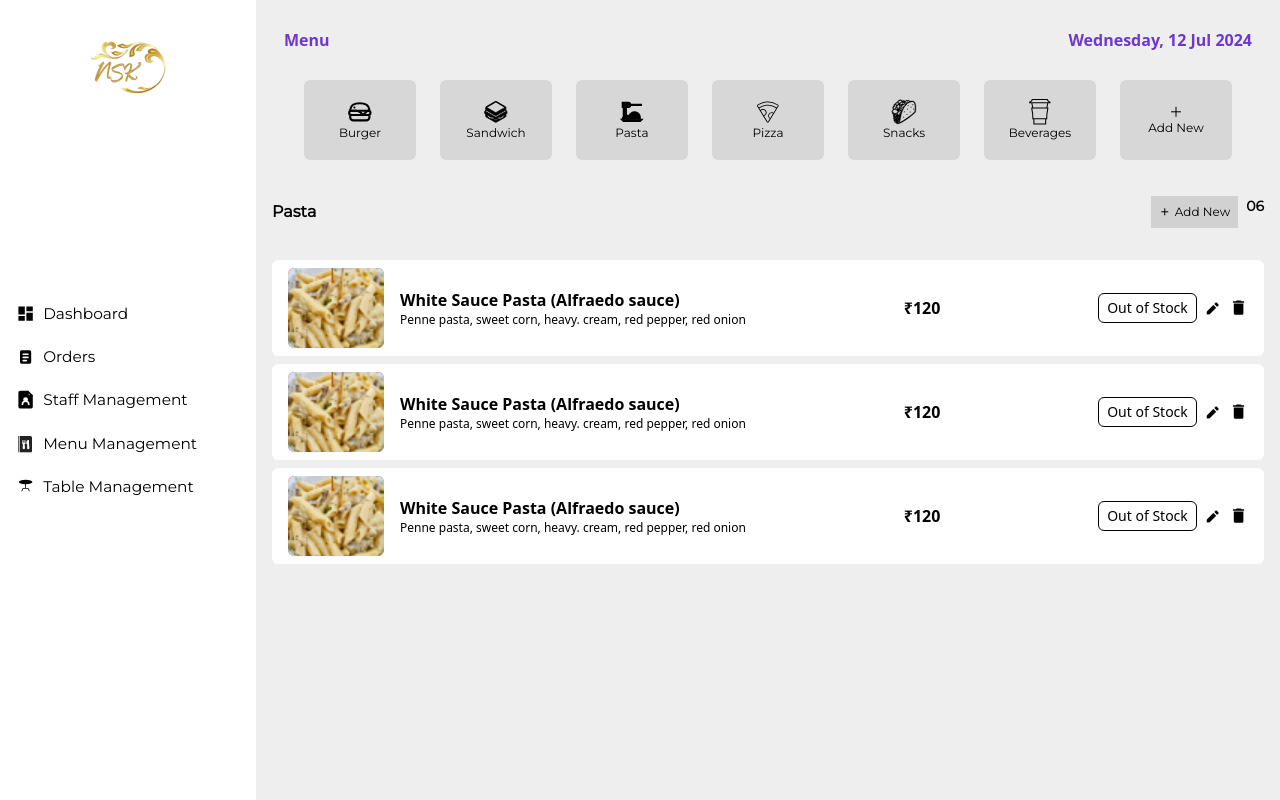
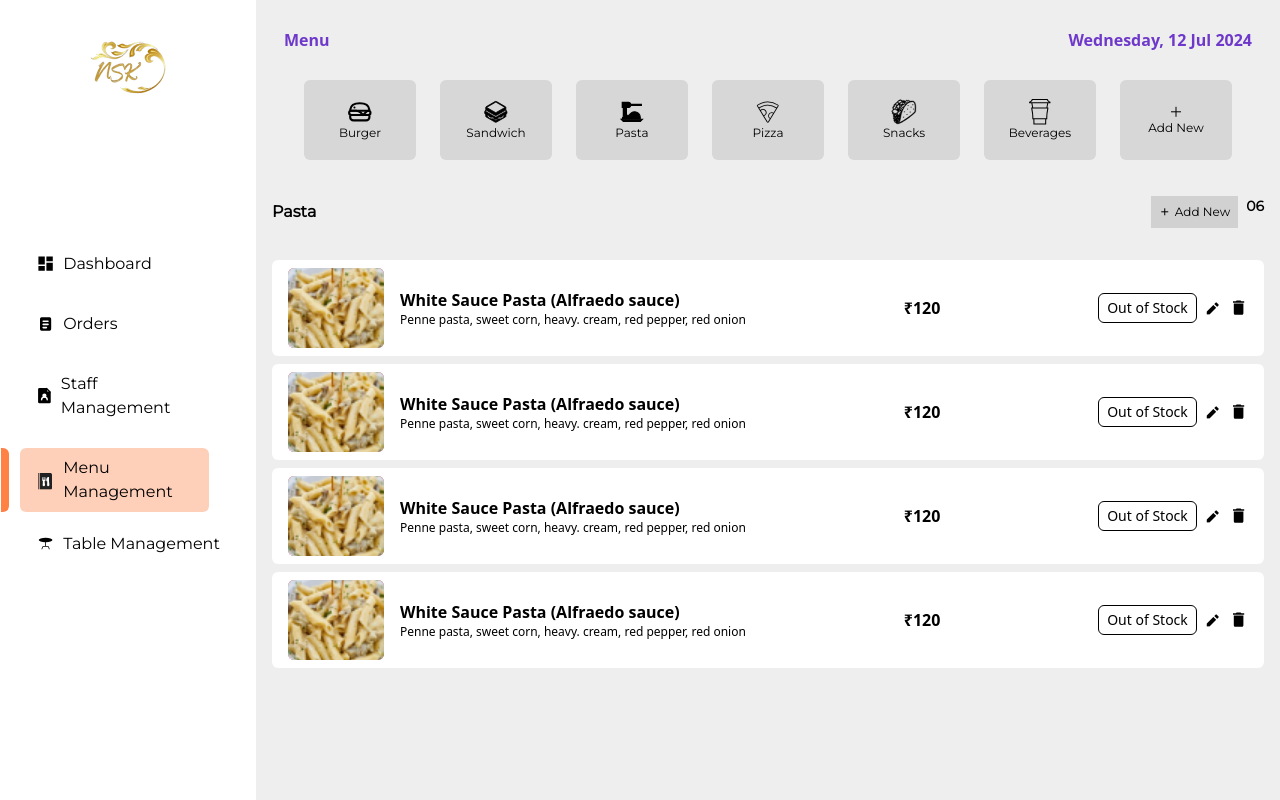
Before and after one commit to nskitchen/Front-End, a React (Vite) app: page /admin/menu in a window 1280 px wide. Built offline with nearby package versions, Linux system fonts and the light colour scheme.

Commit message:
routing&login

```diff
--- a/src/App.jsx
+++ b/src/App.jsx
@@ -9,6 +9,7 @@ import AdminOrderPage from './Pages/AdminOrderPage'
 import AdminCompletedOrder from './Pages/AdminCompletedOrder'
 import AdminDashboard from './Pages/AdminDashboard'
 import AdminMenuPage from './Pages/AdminMenuPage'
+import Login from './Pages/Login'
 
 
 function App() {
@@ -18,6 +19,8 @@ function App() {
    <div className="w-full relative overflow-hidden">
     <Routes>
       <Route path='/' index element={<Main/>}/>
+      <Route path='/login'  element={<Login/>}/>
+
       <Route path='/chef'>
       <Route path='home' element={<ChefHome/>}/>
       </Route>
--- a/src/Components/admin/AdminMenu.jsx
+++ b/src/Components/admin/AdminMenu.jsx
@@ -6,6 +6,7 @@ export function IcBaselineDelete(props) {
       xmlns="http://www.w3.org/2000/svg"
       width="1.5vw"
       height="1.5vw"
+      className="cursor-pointer"
       viewBox="0 0 24 24"
       {...props}
     >
@@ -16,7 +17,29 @@ export function IcBaselineDelete(props) {
     </svg>
   );
 }
-const AdminMenu = () => {
+const AdminMenu = ({setedit}) => {
+  const data = [
+    {
+      name:"White Sauce Pasta (Alfraedo sauce)",
+      dets:"Penne pasta, sweet corn, heavy. cream, red pepper, red onion",
+      img:"foodAdminDemo.png"
+    },
+    {
+      name:"White Sauce Pasta (Alfraedo sauce)",
+      dets:"Penne pasta, sweet corn, heavy. cream, red pepper, red onion",
+      img:"foodAdminDemo.png"
+    },
+    {
+      name:"White Sauce Pasta (Alfraedo sauce)",
+      dets:"Penne pasta, sweet corn, heavy. cream, red pepper, red onion",
+      img:"foodAdminDemo.png"
+    },
+    {
+      name:"White Sauce Pasta (Alfraedo sauce)",
+      dets:"Penne pasta, sweet corn, heavy. cream, red pepper, red onion",
+      img:"foodAdminDemo.png"
+    }
+  ]
   return (
     <div className="w-full">
       <div className="flex items-center justify-center gap-6 mont">
@@ -33,16 +56,19 @@ const AdminMenu = () => {
         </div>
       </div>
       <div className="w-full flex flex-col gap-2 p-4 relative overflow-y-auto">
-      <div className="flex items-center justify-between px-4 bg-white rounded-md p-2">
+     {
+      data?.map((i,index)=>(
+        <div key={index} className="flex items-center justify-between px-4 bg-white rounded-md p-2">
         <div className="flex items-center gap-4 justify-center">
           <div className="w-24 h-20 rounded-md bg-red-500 relative overflow-hidden">
-            <img src="/foodAdminDemo.png" className="h-full w-full object-cover" alt="" />
+            <img src={`/${i?.img}`} className="h-full w-full object-cover" alt="" />
           </div>
           <h1 className="text-base font-semibold">
-            White Sauce Pasta (Alfraedo sauce)
+           {i?.name}
             <br />
             <p className="text-xs font-light">
-              Penne pasta, sweet corn, heavy. cream, red pepper, red onion
+           {i?.dets}
+
             </p>
           </h1>
         </div>
@@ -51,56 +77,12 @@ const AdminMenu = () => {
           <button className="border-[1px] border-black rounded-md px-2 py-1 text-sm">
             Out of Stock
           </button>
-          <i className="ri-pencil-fill"></i>
+          <i className="ri-pencil-fill cursor-pointer" onClick={()=>setedit(i)}></i>
           <IcBaselineDelete/>
         </div>
       </div>
-      <div className="flex items-center justify-between px-4 bg-white rounded-md p-2">
-        <div className="flex items-center gap-4 justify-center">
-          <div className="w-24 h-20 rounded-md bg-red-500 relative overflow-hidden">
-          <img src="/foodAdminDemo.png" className="h-full w-full object-cover" alt="" />
-
-          </div>
-          <h1 className="text-base font-semibold">
-            White Sauce Pasta (Alfraedo sauce)
-            <br />
-            <p className="text-xs font-light">
-              Penne pasta, sweet corn, heavy. cream, red pepper, red onion
-            </p>
-          </h1>
-        </div>
-        <h1 className="font-semibold">₹120</h1>
-        <div className="flex items-center justify-center gap-2">
-          <button className="border-[1px] border-black rounded-md px-2 py-1 text-sm">
-            Out of Stock
-          </button>
-          <i className="ri-pencil-fill"></i>
-          <IcBaselineDelete/>
-        </div>
-      </div>
-      <div className="flex items-center justify-between px-4 bg-white rounded-md p-2">
-        <div className="flex items-center gap-4 justify-center">
-          <div className="w-24 h-20 rounded-md bg-red-500 relative overflow-hidden">
-          <img src="/foodAdminDemo.png" className="h-full w-full object-cover" alt="" />
-
-          </div>
-          <h1 className="text-base font-semibold">
-            White Sauce Pasta (Alfraedo sauce)
-            <br />
-            <p className="text-xs font-light">
-              Penne pasta, sweet corn, heavy. cream, red pepper, red onion
-            </p>
-          </h1>
-        </div>
-        <h1 className="font-semibold">₹120</h1>
-        <div className="flex items-center justify-center gap-2">
-          <button className="border-[1px] border-black rounded-md px-2 py-1 text-sm">
-            Out of Stock
-          </button>
-          <i className="ri-pencil-fill"></i>
-          <IcBaselineDelete/>
-        </div>
-      </div>
+      ))
+     }
       </div>
 
     </div>
--- a/src/Components/admin/AdminSidebar.jsx
+++ b/src/Components/admin/AdminSidebar.jsx
@@ -1,4 +1,5 @@
 import React from "react";
+import { NavLink } from "react-router-dom";
 
 export function LetsIconsOrderFill(props, { height, width }) {
   return (
@@ -84,53 +85,78 @@ export function MaterialSymbolsLightTableBar(props, { height, width }) {
     </svg>
   );
 }
-const AdminSidebar = () => {
+const AdminSidebar = ({ data }) => {
   return (
-    <div className="h-full w-[20vw] relative bg-white flex flex-col items-center justify-center gap-5 shrink-0 text-[1.2vw]">
+    <div className="h-full w-[20vw] relative bg-white flex flex-col items-start pl-5 justify-center gap-5 shrink-0 text-[1.2vw]">
       <img
         src="/goldenLogo.png"
         alt="logo"
         className="absolute top-10 left-1/2 -translate-x-1/2"
       />
-      <div
-        className="w-full px-4
-        flex items-center justify-start  gap-2"
+      <NavLink
+        to={"/admin/dashboard"}
+        className={`px-4
+        flex items-center justify-start  gap-2 ${
+          data === "dashboard" ? "bg-[#ff82445f]" : "bg-transparent"
+        }  w-[80%] p-2 rounded-md relative transition-all duration-200 eas`}
       >
+        {data === "dashboard" && (
+          <div className="line absolute h-full w-2 right-[106%] rounded-r-md bg-[#FF8144]"></div>
+        )}
         <IcBaselineDashboard height="1.5vw" width="1.5vw" />
 
-        <h1 className="mont font-medium">Dashboard</h1>
-      </div>
-      <div
-        className="w-full px-4
-        flex items-center justify-start  gap-2"
+        <h1 className="mont text-base font-medium">Dashboard</h1>
+      </NavLink>
+      <NavLink
+      to={"/admin/currentorder"}
+   className={`px-4
+    flex items-center justify-start  gap-2 ${
+      data === "order" ? "bg-[#ff82445f]" : "bg-transparent"
+    }  w-[80%] p-2 rounded-md relative transition-all duration-200 ease-linear`}
       >
+          {data === "order" && (
+          <div className="line absolute h-full w-2 right-[106%] rounded-r-md bg-[#FF8144]"></div>
+        )}
         <LetsIconsOrderFill height="1.5vw" width="1.5vw" />
-        <h1 className="mont font-medium">Orders</h1>
-      </div>
-      <div
-        className="w-full px-4
-        flex items-center justify-start  gap-2"
+        <h1 className="mont text-base font-medium">Orders</h1>
+      </NavLink>
+      <NavLink
+     to={"/admin/staff"}
+     className={`px-4
+      flex items-center justify-start  gap-2 ${
+        data === "staff" ? "bg-[#ff82445f]" : "bg-transparent"
+      }  w-[80%] p-2 rounded-md relative transition-all duration-200 ease-linear`}
       >
+         {data === "staff" && (
+          <div className="line absolute h-full w-2 right-[106%] rounded-r-md bg-[#FF8144]"></div>
+        )}
         <IconParkSolidFileStaff height="1.5vw" width="1.5vw" />
-        <h1 className="mont font-medium">Staff Management</h1>
-      </div>
-      <div
-        className="w-full px-4
-        flex items-center justify-start  gap-2"
+        <h1 className="mont text-base font-medium">Staff Management</h1>
+      </NavLink>
+      <NavLink
+     to={"/admin/menu"}
+
+  className={`px-4
+    flex items-center justify-start  gap-2 ${
+      data === "menu" ? "bg-[#ff82445f]" : "bg-transparent"
+    }  w-[80%] p-2 rounded-md relative transition-all duration-200 ease-linear`}
       >
+           {data === "menu" && (
+          <div className="line absolute h-full w-2 right-[106%] rounded-r-md bg-[#FF8144]"></div>
+        )}
         <img
           src="/menuIcon.png"
           className="h-[1.5vw] w-[1.5vw] object-cover"
           alt=""
         />
-        <h1 className="mont font-medium">Menu Management</h1>
-      </div>
+        <h1 className="mont text-base font-medium">Menu Management</h1>
+      </NavLink>
       <div
         className="w-full px-4
         flex items-center justify-start  gap-2"
       >
         <MaterialSymbolsLightTableBar height="1.5vw" width="1.5vw" />
-        <h1 className="mont font-medium">Table Management</h1>
+        <h1 className="mont text-base font-medium">Table Management</h1>
       </div>
     </div>
   );
--- a/src/Pages/AdminDashboard.jsx
+++ b/src/Pages/AdminDashboard.jsx
@@ -6,7 +6,7 @@ const AdminDashboard = () => {
   return (
     <div className="w-full h-screen bg-[#EEEEEE] flex"
     >
-      <AdminSidebar/>
+      <AdminSidebar data={"dashboard"}/>
       <div className="w-full h-full overflow-y-auto  relative">
         <div className="flex w-full items-center justify-between font-bold text-[#6E39CB] p-7">
           <h1>Nice! We have a lot of orders</h1>
--- a/src/Pages/AdminMenuPage.jsx
+++ b/src/Pages/AdminMenuPage.jsx
@@ -8,13 +8,13 @@ const AdminMenuPage = () => {
   const [edit, setedit] = useState("");
   return (
     <div className="w-full h-screen bg-[#EEEEEE] flex">
-      <AdminSidebar />
+      <AdminSidebar data={"menu"} />
       <div className="w-full h-full overflow-y-auto  relative">
         <div className="flex w-full items-center justify-between font-bold text-[#6E39CB] p-7">
           <h1>Menu</h1>
           <h1>Wednesday, 12 Jul 2024 </h1>
         </div>
-        {edit ? <MenuEditPage /> : <AdminMenu />}
+        {edit ? <MenuEditPage edit={edit} setedit={setedit} /> : <AdminMenu setedit={setedit} />}
       </div>
     </div>
   );
--- a/src/Pages/AdminStaff.jsx
+++ b/src/Pages/AdminStaff.jsx
@@ -7,8 +7,8 @@ import AddMember from "../Components/admin/AddMember";
 const AdminStaff = () => {
   const [add, setadd] = useState(false);
   return (
-    <div className="h-screen w-full bg-[#EEEEEE] flex">
-      <AdminSidebar />
+    <div className="h-screen w-full bg-[#EEEEEE] flex relative overflow-y-auto">
+      <AdminSidebar data={"staff"} />
       <div className="w-full flex flex-col p-7 mont">
         <div className="flex w-full items-center justify-between">
           <h1 className="text-[#6E39CB] text-1.7s boldf">Staff Members</h1>
--- /dev/null
+++ b/src/Pages/Login.jsx
@@ -0,0 +1,48 @@
+import { Input, Typography } from 'antd'
+import React from 'react'
+import { NavLink } from 'react-router-dom'
+
+const Login = () => {
+  return (
+    <div className="w-full mont h-screen flex max-md:flex-col items-center justify-center max-md:p-5">
+        <h1 className='md:hidden leading-tight text-3.2mid abril'>
+        North-South Kitchen
+        </h1>
+    <div className="w-1/2 h-full flex flex-col items-center justify-center gap-5 max-md:w-full max-md:p-6">
+    <h1 className='text-4xl boldf text-left w-1/2 max-md:w-full'>Login
+        <br />
+        <span className='text-sm font-light'>
+        How do i get started lorem ipsum dolor at?
+        </span>
+    </h1>
+
+    <div className='flex flex-col gap-3 w-1/2 max-md:w-full'>
+      <Typography.Text  className='text-base'>Name/Id</Typography.Text>
+      <Input
+      className='p-2 bg-gray-100'
+        placeholder="Enter your name or ID provided"
+      />
+    </div>
+    <div className='flex flex-col gap-3 w-1/2 max-md:w-full'>
+      <Typography.Text  className='text-base'>Password</Typography.Text>
+      <Input.Password
+      className='p-2 bg-gray-100'
+
+      placeholder="input password" />
+
+    </div>
+<NavLink to={""} className="text-[#FF8144] w-1/2 max-md:w-full text-right">
+Forgot password
+</NavLink>
+<button className='px-8 p-2 bg-[#FF8144]  text-white text-lg rounded-md w-1/2 max-md:w-full'>
+        Login
+    </button>
+    </div>
+    <div className="w-1/2 h-full flex items-center justify-center p-4 max-md:hidden">
+    <img src="/loginImage.png" className='h-full w-full rounded-md' alt="" />
+    </div>
+    </div>
+  )
+}
+
+export default Login
```
Also changed, not shown: src/Components/admin/MenuEditPage.jsx (+96 -3 lines), src/Pages/AdminCompletedOrder.jsx (+9 -8 lines), src/Pages/AdminOrderPage.jsx (+7 -6 lines), public/loginImage.png (added).
